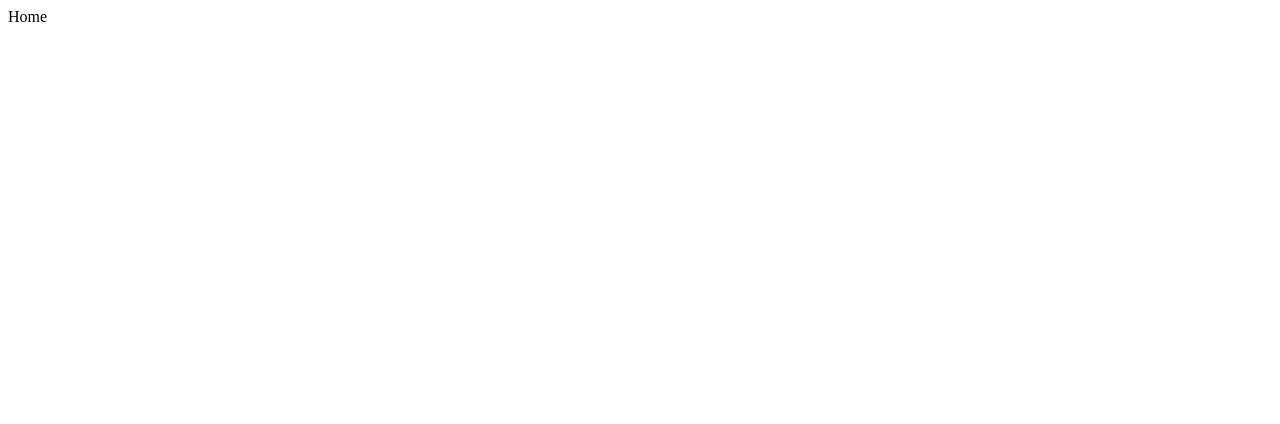
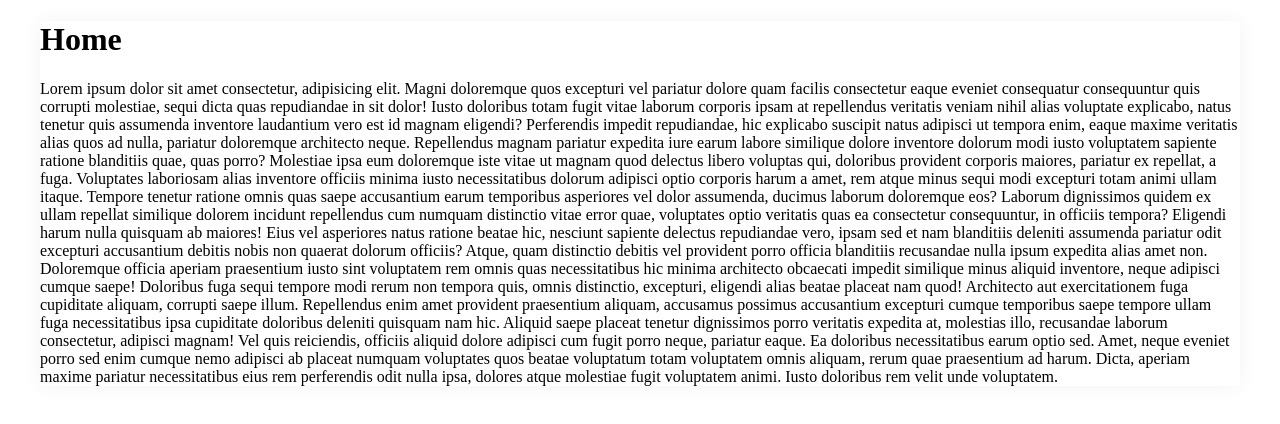
Before and after one commit to hjhj97/vue-nest-crud, a Vue app in the folder frontend/: page / in a window 1280 px wide. Shown: the top 424 px of the page. Built offline with nearby package versions, Linux system fonts and the light colour scheme.

Commit message:
FE : layout 파일 추가

```diff
--- a/frontend/src/App.vue
+++ b/frontend/src/App.vue
@@ -1,15 +1,16 @@
 <template>
-	<router-view />
+	<GlobalLayout :isMobile="false">
+		<router-view />
+	</GlobalLayout>
 </template>
 <script lang="ts">
 	import { defineComponent } from 'vue';
-	//import router from "./router";
+	import GlobalLayout from './components/layout/GlobalLayout.vue';
 
 	export default defineComponent({
+		components: { GlobalLayout },
 		setup() {
 			return {};
 		},
 	});
 </script>
-
-<style></style>
--- /dev/null
+++ b/frontend/src/components/layout/GlobalLayout.vue
@@ -0,0 +1,36 @@
+<template>
+	<div class="mobile-layout" ref="layoutRef">
+		<slot />
+	</div>
+</template>
+
+<script lang="ts">
+	import { defineComponent, onMounted, ref } from 'vue';
+
+	export default defineComponent({
+		props: {
+			isMobile: Boolean,
+		},
+		setup(props) {
+			const layoutRef = ref<HTMLElement>(null);
+			onMounted(() => {
+				if (layoutRef.value && props.isMobile) {
+					layoutRef.value.style.maxWidth = '450px';
+				}
+			});
+			return {
+				layoutRef,
+			};
+		},
+	});
+</script>
+
+<style scoped>
+	.mobile-layout {
+		max-width: 1200px;
+		margin: 0 auto;
+		width: auto;
+		min-height: 100%;
+		box-shadow: 0 0 20px rgba(0, 0, 0, 0.05);
+	}
+</style>
--- a/frontend/src/views/Home.vue
+++ b/frontend/src/views/Home.vue
@@ -1,5 +1,43 @@
 <template>
-	<div>Home</div>
+	<div>
+		<h1>Home</h1>
+		<p>
+			Lorem ipsum dolor sit amet consectetur, adipisicing elit. Magni doloremque quos excepturi vel
+			pariatur dolore quam facilis consectetur eaque eveniet consequatur consequuntur quis corrupti
+			molestiae, sequi dicta quas repudiandae in sit dolor! Iusto doloribus totam fugit vitae
+			laborum corporis ipsam at repellendus veritatis veniam nihil alias voluptate explicabo, natus
+			tenetur quis assumenda inventore laudantium vero est id magnam eligendi? Perferendis impedit
+			repudiandae, hic explicabo suscipit natus adipisci ut tempora enim, eaque maxime veritatis
+			alias quos ad nulla, pariatur doloremque architecto neque. Repellendus magnam pariatur
+			expedita iure earum labore similique dolore inventore dolorum modi iusto voluptatem sapiente
+			ratione blanditiis quae, quas porro? Molestiae ipsa eum doloremque iste vitae ut magnam quod
+			delectus libero voluptas qui, doloribus provident corporis maiores, pariatur ex repellat, a
+			fuga. Voluptates laboriosam alias inventore officiis minima iusto necessitatibus dolorum
+			adipisci optio corporis harum a amet, rem atque minus sequi modi excepturi totam animi ullam
+			itaque. Tempore tenetur ratione omnis quas saepe accusantium earum temporibus asperiores vel
+			dolor assumenda, ducimus laborum doloremque eos? Laborum dignissimos quidem ex ullam repellat
+			similique dolorem incidunt repellendus cum numquam distinctio vitae error quae, voluptates
+			optio veritatis quas ea consectetur consequuntur, in officiis tempora? Eligendi harum nulla
+			quisquam ab maiores! Eius vel asperiores natus ratione beatae hic, nesciunt sapiente delectus
+			repudiandae vero, ipsam sed et nam blanditiis deleniti assumenda pariatur odit excepturi
+			accusantium debitis nobis non quaerat dolorum officiis? Atque, quam distinctio debitis vel
+			provident porro officia blanditiis recusandae nulla ipsum expedita alias amet non. Doloremque
+			officia aperiam praesentium iusto sint voluptatem rem omnis quas necessitatibus hic minima
+			architecto obcaecati impedit similique minus aliquid inventore, neque adipisci cumque saepe!
+			Doloribus fuga sequi tempore modi rerum non tempora quis, omnis distinctio, excepturi,
+			eligendi alias beatae placeat nam quod! Architecto aut exercitationem fuga cupiditate aliquam,
+			corrupti saepe illum. Repellendus enim amet provident praesentium aliquam, accusamus possimus
+			accusantium excepturi cumque temporibus saepe tempore ullam fuga necessitatibus ipsa
+			cupiditate doloribus deleniti quisquam nam hic. Aliquid saepe placeat tenetur dignissimos
+			porro veritatis expedita at, molestias illo, recusandae laborum consectetur, adipisci magnam!
+			Vel quis reiciendis, officiis aliquid dolore adipisci cum fugit porro neque, pariatur eaque.
+			Ea doloribus necessitatibus earum optio sed. Amet, neque eveniet porro sed enim cumque nemo
+			adipisci ab placeat numquam voluptates quos beatae voluptatum totam voluptatem omnis aliquam,
+			rerum quae praesentium ad harum. Dicta, aperiam maxime pariatur necessitatibus eius rem
+			perferendis odit nulla ipsa, dolores atque molestiae fugit voluptatem animi. Iusto doloribus
+			rem velit unde voluptatem.
+		</p>
+	</div>
 </template>
 
 <script>
```
